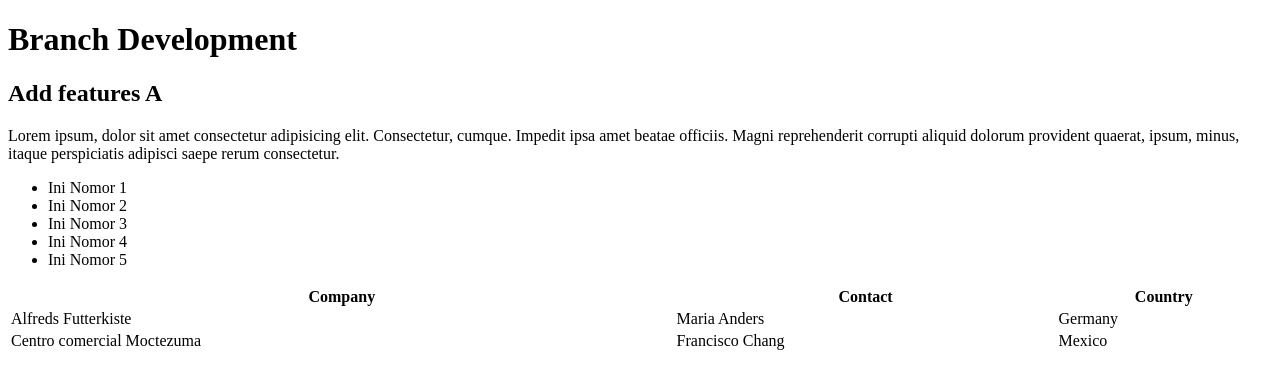
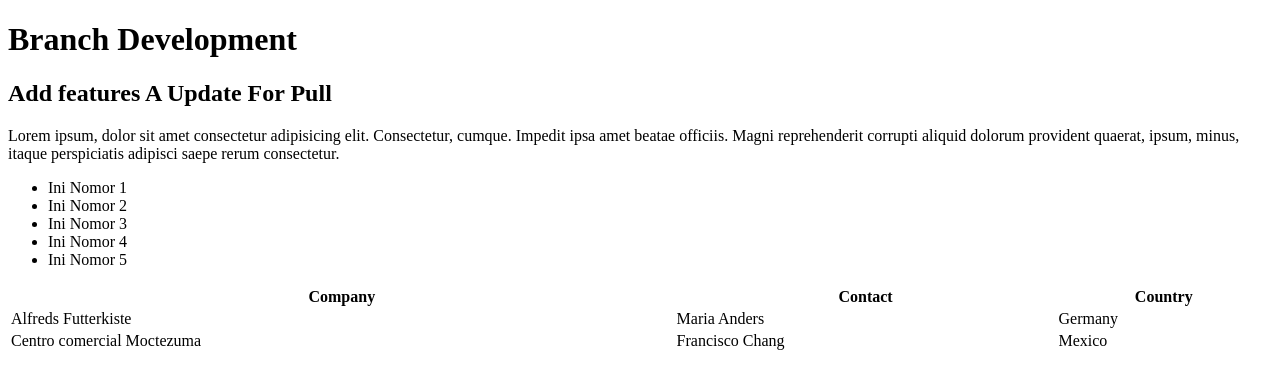
Before and after one commit to ikimukti/section2-praktikum-git, a plain HTML site: page index.html in a window 1280 px wide. Drawn offline with Linux system fonts and the light colour scheme.

Commit message:
Update via github.com to know the try local pull

```diff
--- a/index.html
+++ b/index.html
@@ -8,7 +8,7 @@
 </head>
 <body>
     <h1>Branch Development</h1>
-    <h2>Add features A</h2>
+    <h2>Add features A Update For Pull</h2>
     <p>Lorem ipsum, dolor sit amet consectetur adipisicing elit. Consectetur, cumque. Impedit ipsa amet beatae officiis. Magni reprehenderit corrupti aliquid dolorum provident quaerat, ipsum, minus, itaque perspiciatis adipisci saepe rerum consectetur.</p>
     <ul>
         <li>Ini Nomor 1</li>
```
